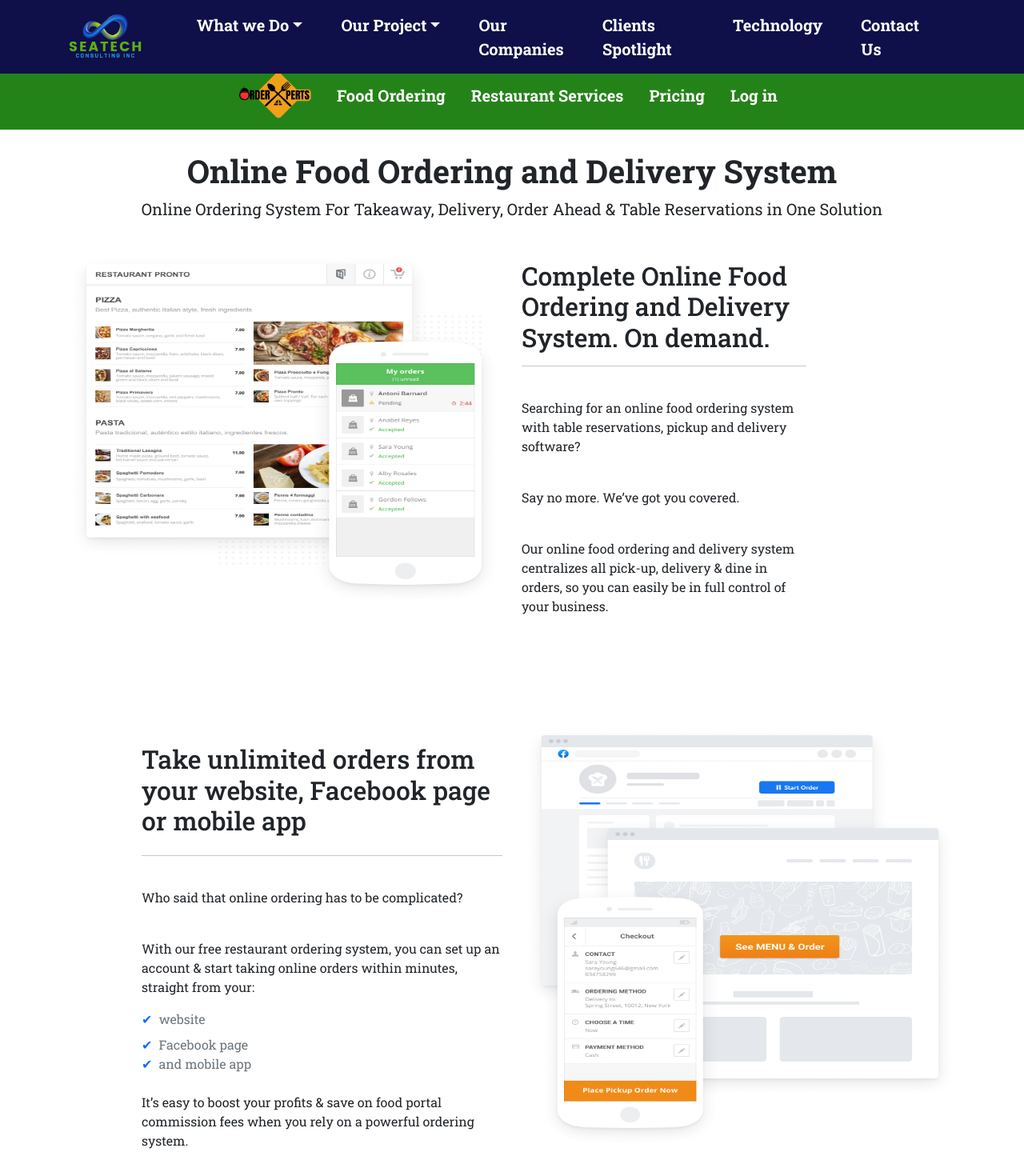
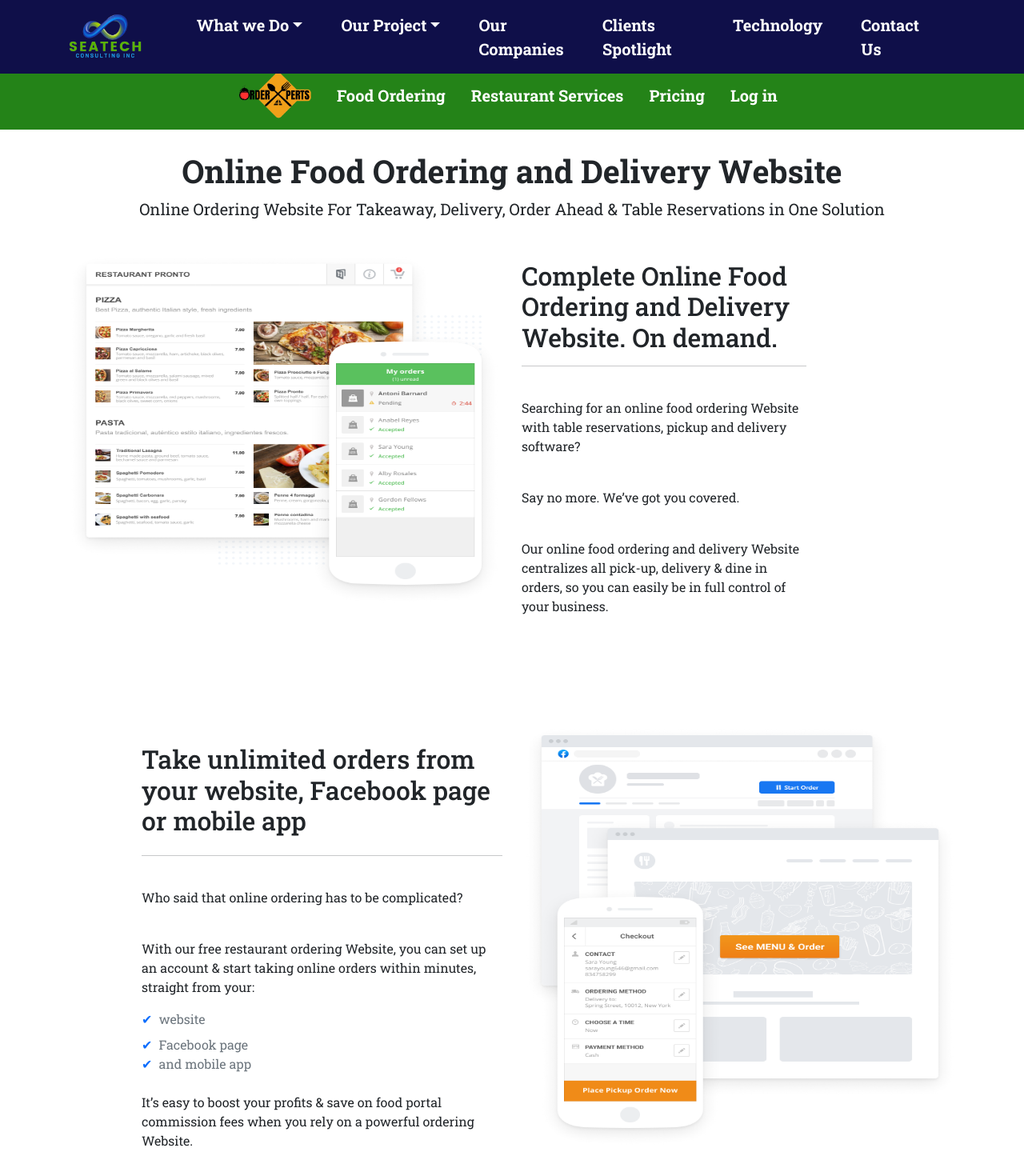
Before and after one commit to seaTechWeb/NewFrontend, a React (Create React App) app: page /orderxperts/RestaurantService in a window 1280 px wide. Shown: the top 1470 px of the page at 80% size. Built offline with nearby package versions, Linux system fonts and the light colour scheme.

Commit message:
chage paragraph

```diff
--- a/src/components/Xperts_Restaurant/LandingPage.js
+++ b/src/components/Xperts_Restaurant/LandingPage.js
@@ -78,11 +78,11 @@ export default function LandingPage() {
                                 <p style={{ color: "orange" }}><b>SELL FOOD ONLINE</b></p>
                                 <h4>Turn people visiting your website into regular food clients</h4>
                                 <hr />
-                                <p>Our online ordering system will help you transform your website into a money-making machine.</p>
+                                <p>Our online ordering Website will help you transform your website into a money-making machine.</p>
                                 <br />
                                 <p>No matter how much your business grows, you will always be able to take free unlimited orders with <b>zero costs.</b></p>
                                 <br />
-                                <p>Power your business with our free restaurant online ordering system & you’ll never have to worry about fees or commissions.</p>
+                                <p>Power your business with our free restaurant online ordering Website & you’ll never have to worry about fees or commissions.</p>
                                 <br />
                             </div>
                         </div>
@@ -117,7 +117,7 @@ export default function LandingPage() {
                         <div className='col-md-4 d-flex align-items-center mt-2'>
                             <div ref={buildOnlinePresenceTextRef}>
                                 <p style={{ color: "orange" }}><b>BUILD A STRONG ONLINE PRESENCE</b></p>
-                                <h4>No money-making website? Get a website that sells plus an online ordering system</h4>
+                                <h4>No money-making website? Get a website that sells plus an online ordering Website</h4>
                                 <hr />
                                 <p>Your curry is hot, but your business is not?! We’ll help generate your own fully functional restaurant website with online ordering, within seconds. No coding skills involved :)</p>
                                 <br />
--- a/src/components/Xperts_Restaurant/RestaurantService.js
+++ b/src/components/Xperts_Restaurant/RestaurantService.js
@@ -63,8 +63,8 @@ export default function RestaurantService() {
     return (
         <div className='container'>
             <section style={{ paddingTop: '30px' }}>
-                <h1 className='text-center more-weight' >Online Food Ordering and Delivery System</h1>
-                <p className='text-center' style={{ fontSize: '20px' }}>Online Ordering System For Takeaway, Delivery, Order Ahead & Table Reservations in One Solution
+                <h1 className='text-center more-weight' >Online Food Ordering and Delivery Website</h1>
+                <p className='text-center' style={{ fontSize: '20px' }}>Online Ordering Website For Takeaway, Delivery, Order Ahead & Table Reservations in One Solution
                 </p>
                 <div className='row imageContainer' style={{ marginTop: '40px' }}>
                     <div className='col-md-6'>
@@ -79,14 +79,14 @@ export default function RestaurantService() {
                     </div>
                     <div className='col-md-4 d-flex align-items-center' style={{ marginTop: '10px' }}>
                         <div ref={firstSectionTextRef}>
-                            <h2>Complete Online Food Ordering and Delivery System. On demand.</h2>
+                            <h2>Complete Online Food Ordering and Delivery Website. On demand.</h2>
                             <hr />
                             <br />
-                            <p>Searching for an online food ordering system with table reservations, pickup and delivery software?</p>
+                            <p>Searching for an online food ordering Website with table reservations, pickup and delivery software?</p>
                             <br />
                             <p>Say no more. We’ve got you covered.</p>
                             <br />
-                            <p>Our online food ordering and delivery system centralizes all pick-up, delivery & dine in orders, so you can easily be in full control of your business.</p>
+                            <p>Our online food ordering and delivery Website centralizes all pick-up, delivery & dine in orders, so you can easily be in full control of your business.</p>
                         </div>
                     </div>
                 </div>
@@ -102,7 +102,7 @@ export default function RestaurantService() {
                             <br />
                             <p>Who said that online ordering has to be complicated?</p>
                             <br />
-                            <p>With our free restaurant ordering system, you can set up an account & start taking online orders within minutes, straight from your:</p>
+                            <p>With our free restaurant ordering Website, you can set up an account & start taking online orders within minutes, straight from your:</p>
 
                             <div className="text-secondary">
                                 <div className="d-flex align-items-start mb-2">
@@ -119,7 +119,7 @@ export default function RestaurantService() {
                                 </div>
                             </div>
                             <br />
-                            <p>It’s easy to boost your profits & save on food portal commission fees when you rely on a powerful ordering system.</p>
+                            <p>It’s easy to boost your profits & save on food portal commission fees when you rely on a powerful ordering Website.</p>
 
                             {/* <Link type="button" to="/#" className="btn btn-dark my-3 blueButton">Learn More &rarr;</Link> */}
                         </div>
@@ -188,13 +188,13 @@ export default function RestaurantService() {
                     </div>
                     <div className='col-md-4 d-flex align-items-center mt-2'>
                         <div ref={fifthSectionTextRef}>
-                            <h2>Online food ordering system with mobile app for your food clients
+                            <h2>Online food ordering Website with mobile app for your food clients
                             </h2>
                             <hr />
                             <br />
                             <p>More and more customers want to pick up their food & enjoy it in the comfort of their own home.</p>
                             <br />
-                            <p>Our system enables you to create a great customer experience, by enabling them to choose the time when they want to pick up their ready-made food.</p>
+                            <p>Our Website enables you to create a great customer experience, by enabling them to choose the time when they want to pick up their ready-made food.</p>
                             <br />
                             {/* <Link type="button" to="/#" className="btn btn-dark my-3 blueButton">Learn More  &rarr;</Link> */}
                         </div>
--- a/src/components/Xperts_Restaurant/ReviewSection.js
+++ b/src/components/Xperts_Restaurant/ReviewSection.js
@@ -3,9 +3,9 @@ import Review from "./Review";
 
 function ReviewSection() {
     const reviews = [
-        { name: 'Jeff S.', restaurantName: 'Killer\'s Tacos', message: 'Sales results are picking up now. I think the system is superb. Best I have ever found.', imageLink: '/Images/Xperts Restaurant/Reviews/1.webp' },
+        { name: 'Jeff S.', restaurantName: 'Killer\'s Tacos', message: 'Sales results are picking up now. I think the Website is superb. Best I have ever found.', imageLink: '/Images/Xperts Restaurant/Reviews/1.webp' },
         { name: 'Julie P.', restaurantName: 'Sandwich Pizza House', message: "Your customer service has been stellar via chat/email despite no phone option. I was initially concerned your international location could be an issue but you have delivered excellent, prompt and understandable customer service via chat every time.", imageLink: '/Images/Xperts Restaurant/Reviews/2.webp' },
-        { name: 'Dominic E.', restaurantName: 'Fiddlers Elbow Fish & Chips', message: 'Fantastic app This is a great app of this online takeaway ordering system. The service has been superb and great customer service. With all the new updates and features, it gives us and more importantly our customers an app thats easy to use. Thanks gloriafood.', imageLink: '/Images/Xperts Restaurant/Reviews/4.webp' }
+        { name: 'Dominic E.', restaurantName: 'Fiddlers Elbow Fish & Chips', message: 'Fantastic app This is a great app of this online takeaway ordering Website. The service has been superb and great customer service. With all the new updates and features, it gives us and more importantly our customers an app thats easy to use. Thanks gloriafood.', imageLink: '/Images/Xperts Restaurant/Reviews/4.webp' }
     ];
 
     return (
```
Also changed, not shown: src/components/Xperts_Restaurant/FoodOrdering.js (+7 -7 lines).
